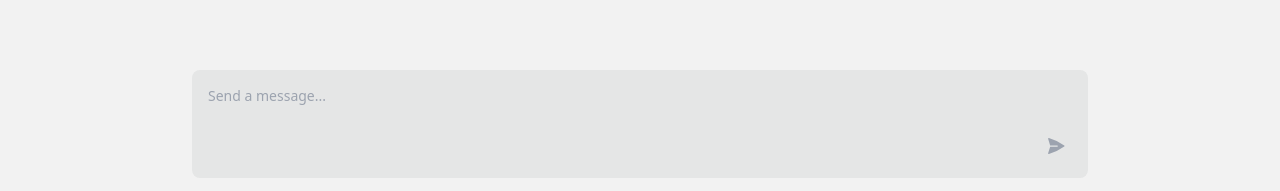
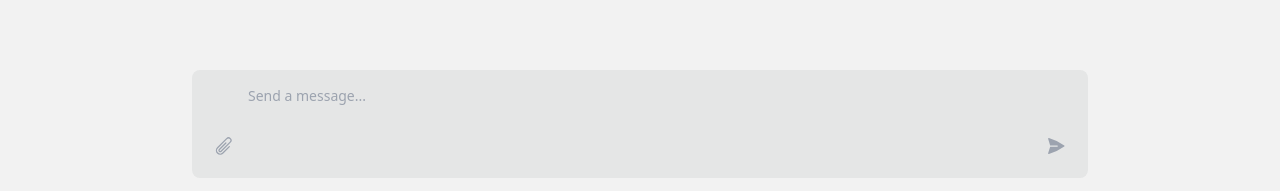
Before and after one commit to weeiner/angular-mcp-chatbot, an Angular app: page / in a window 1280 px wide. Shown: the part 606-797 px from the top of the page. Built offline with nearby package versions, Linux system fonts and the light colour scheme.

Commit message:
feat: uploaded files work

```diff
--- a/src/app/chat/chat.component.html
+++ b/src/app/chat/chat.component.html
@@ -112,8 +112,83 @@
 
   <div class="p-4 border-white/10">
     <div
-      class="relative flex items-end bg-base-300 rounded-lg max-w-4xl mx-auto"
+      class="relative flex flex-col bg-base-300 rounded-lg max-w-4xl mx-auto"
     >
+      <!-- Display selected files inside chatbox -->
+      <div
+        *ngIf="selectedFiles.length > 0"
+        class="flex gap-2 overflow-x-auto px-3 pt-3 pb-2 scrollbar-thin scrollbar-thumb-base-300 scrollbar-track-transparent"
+      >
+        <div
+          *ngFor="let file of selectedFiles; let i = index"
+          class="flex items-center gap-2 bg-base-100 rounded-lg px-3 py-2 text-sm flex-shrink-0 min-w-fit"
+        >
+          <svg
+            xmlns="http://www.w3.org/2000/svg"
+            viewBox="0 0 24 24"
+            fill="currentColor"
+            class="w-4 h-4 flex-shrink-0"
+          >
+            <path
+              d="M5.625 1.5c-1.036 0-1.875.84-1.875 1.875v17.25c0 1.035.84 1.875 1.875 1.875h12.75c1.035 0 1.875-.84 1.875-1.875V12.75A3.75 3.75 0 0016.5 9h-1.875a1.875 1.875 0 01-1.875-1.875V5.25A3.75 3.75 0 009 1.5H5.625z"
+            />
+            <path
+              d="M12.971 1.816A5.23 5.23 0 0114.25 5.25v1.875c0 .207.168.375.375.375H16.5a5.23 5.23 0 013.434 1.279 9.768 9.768 0 00-6.963-6.963z"
+            />
+          </svg>
+          <span class="whitespace-nowrap max-w-[200px] truncate">{{
+            file.name
+          }}</span>
+          <button
+            (click)="removeFile(i)"
+            class="btn btn-ghost btn-xs btn-circle flex-shrink-0"
+            type="button"
+          >
+            <svg
+              xmlns="http://www.w3.org/2000/svg"
+              viewBox="0 0 24 24"
+              fill="currentColor"
+              class="w-3 h-3"
+            >
+              <path
+                fill-rule="evenodd"
+                d="M5.47 5.47a.75.75 0 011.06 0L12 10.94l5.47-5.47a.75.75 0 111.06 1.06L13.06 12l5.47 5.47a.75.75 0 11-1.06 1.06L12 13.06l-5.47 5.47a.75.75 0 01-1.06-1.06L10.94 12 5.47 6.53a.75.75 0 010-1.06z"
+                clip-rule="evenodd"
+              />
+            </svg>
+          </button>
+        </div>
+      </div>
+
+      <!-- Input area with buttons -->
+      <div class="relative flex items-end">
+        <button
+          class="absolute left-2 bottom-2 btn btn-circle bg-transparent hover:bg-base-100 border-none z-10"
+          (click)="fileInput.click()"
+          [disabled]="loading"
+          title="Upload files"
+        >
+          <svg
+            xmlns="http://www.w3.org/2000/svg"
+            viewBox="0 0 24 24"
+            fill="currentColor"
+            class="w-5 h-5 text-gray-400"
+          >
+            <path
+              fill-rule="evenodd"
+              d="M18.97 3.659a2.25 2.25 0 00-3.182 0l-10.94 10.94a3.75 3.75 0 105.304 5.303l7.693-7.693a.75.75 0 011.06 1.06l-7.693 7.693a5.25 5.25 0 11-7.424-7.424l10.939-10.94a3.75 3.75 0 115.303 5.304L9.097 18.835l-.008.008-.007.007-.002.002-.003.002A2.25 2.25 0 015.91 15.66l7.81-7.81a.75.75 0 011.061 1.06l-7.81 7.81a.75.75 0 001.054 1.068L18.97 6.84a2.25 2.25 0 000-3.182z"
+              clip-rule="evenodd"
+            />
+          </svg>
+        </button>
+        <input
+          #fileInput
+          type="file"
+          multiple
+          class="hidden"
+          (change)="onFileSelect($event)"
+          accept="*/*"
+        />
         <textarea
           #messageInput
           [(ngModel)]="inputText"
@@ -121,10 +196,10 @@
           (input)="autoResize($event)"
           placeholder="Send a message..."
           rows="3"
-        class="textarea flex-1 bg-transparent border-none focus:outline-none resize-none overflow-y-auto min-h-[80px] max-h-[200px] py-3 pr-24"
+          class="textarea flex-1 bg-transparent border-none focus:outline-none resize-none overflow-y-auto min-h-[80px] max-h-[200px] py-3 pl-14 pr-14"
         ></textarea>
         <button
-        class="absolute right-2 bottom-2 btn btn-circle bg-transparent hover:bg-base-100 border-none"
+          class="absolute right-2 bottom-2 btn btn-circle bg-transparent hover:bg-base-100 border-none z-10"
           (click)="send()"
           [disabled]="loading"
         >
@@ -140,6 +215,8 @@
           </svg>
         </button>
       </div>
+    </div>
+
     <div
       *ngIf="loading"
       class="mt-2 text-sm opacity-70 flex items-center gap-2 max-w-4xl mx-auto"
--- a/src/app/chat/chat.component.ts
+++ b/src/app/chat/chat.component.ts
@@ -22,6 +22,7 @@ export class ChatComponent implements OnInit, AfterViewInit, OnDestroy {
   loading = false;
   conversationId = "";
   isAtBottom$ = this.scrollService.isAtBottom$;
+  selectedFiles: File[] = [];
 
   @ViewChild("scroll") private scrollContainer!: ElementRef;
   @ViewChild("messageInput") private messageInput!: ElementRef;
@@ -190,12 +191,32 @@ export class ChatComponent implements OnInit, AfterViewInit, OnDestroy {
     // Save the new chat state
     this.saveHistory();
 
-    // Clear input
+    // Clear input and files
     this.inputText = "";
+    this.selectedFiles = [];
 
     // Scroll to top
     setTimeout(() => {
       this.scrollService.scrollToBottom("auto");
     }, 100);
   }
+
+  onFileSelect(event: Event) {
+    const input = event.target as HTMLInputElement;
+    if (input.files && input.files.length > 0) {
+      // Add new files to the existing array
+      const newFiles = Array.from(input.files);
+      this.selectedFiles = [...this.selectedFiles, ...newFiles];
+
+      // Reset the input so the same file can be selected again if needed
+      input.value = "";
+
+      console.log("Selected files:", this.selectedFiles);
+      // TODO: Implement file upload logic here
+    }
+  }
+
+  removeFile(index: number) {
+    this.selectedFiles.splice(index, 1);
+  }
 }
```
Lines whose indentation alone changed are shown as unchanged.
